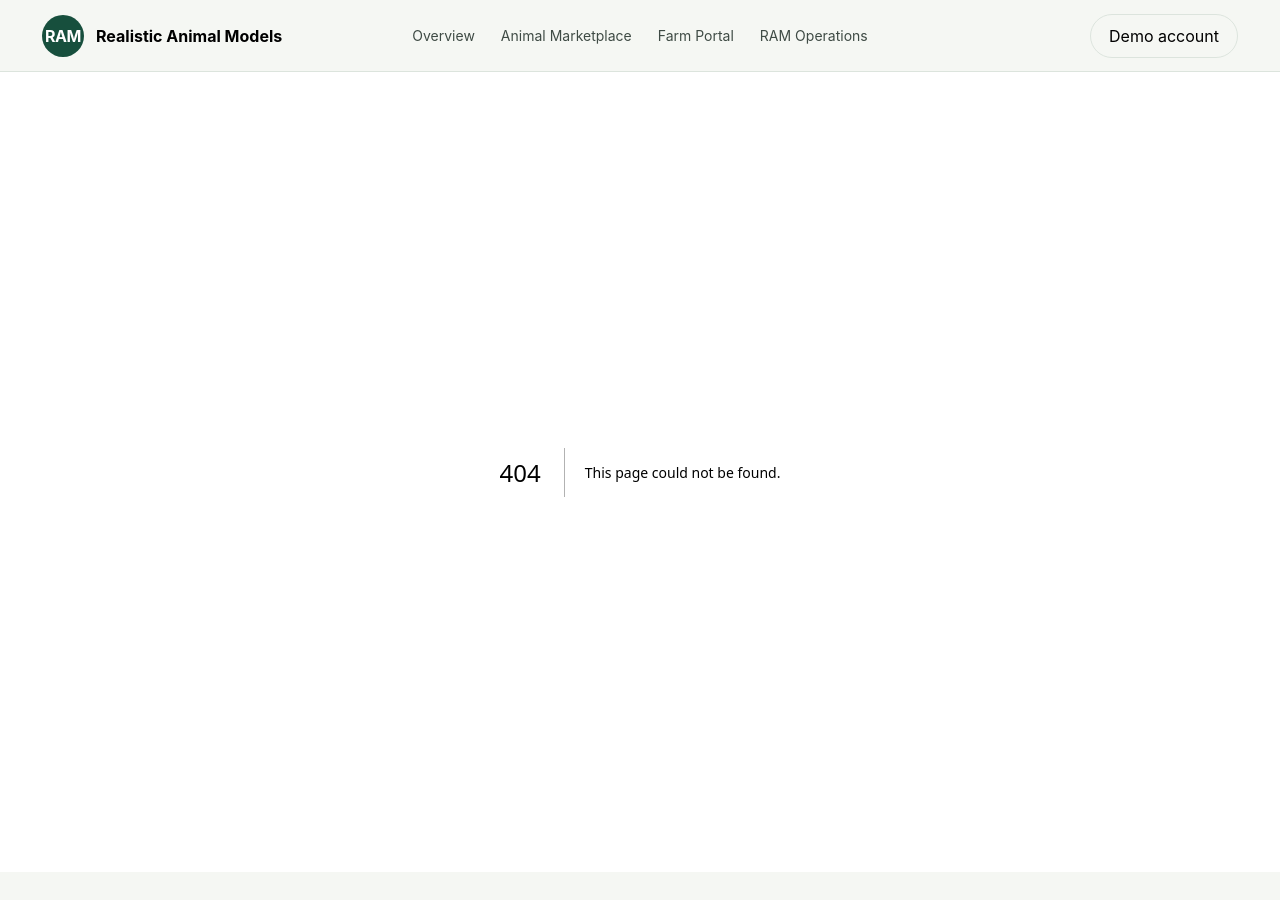
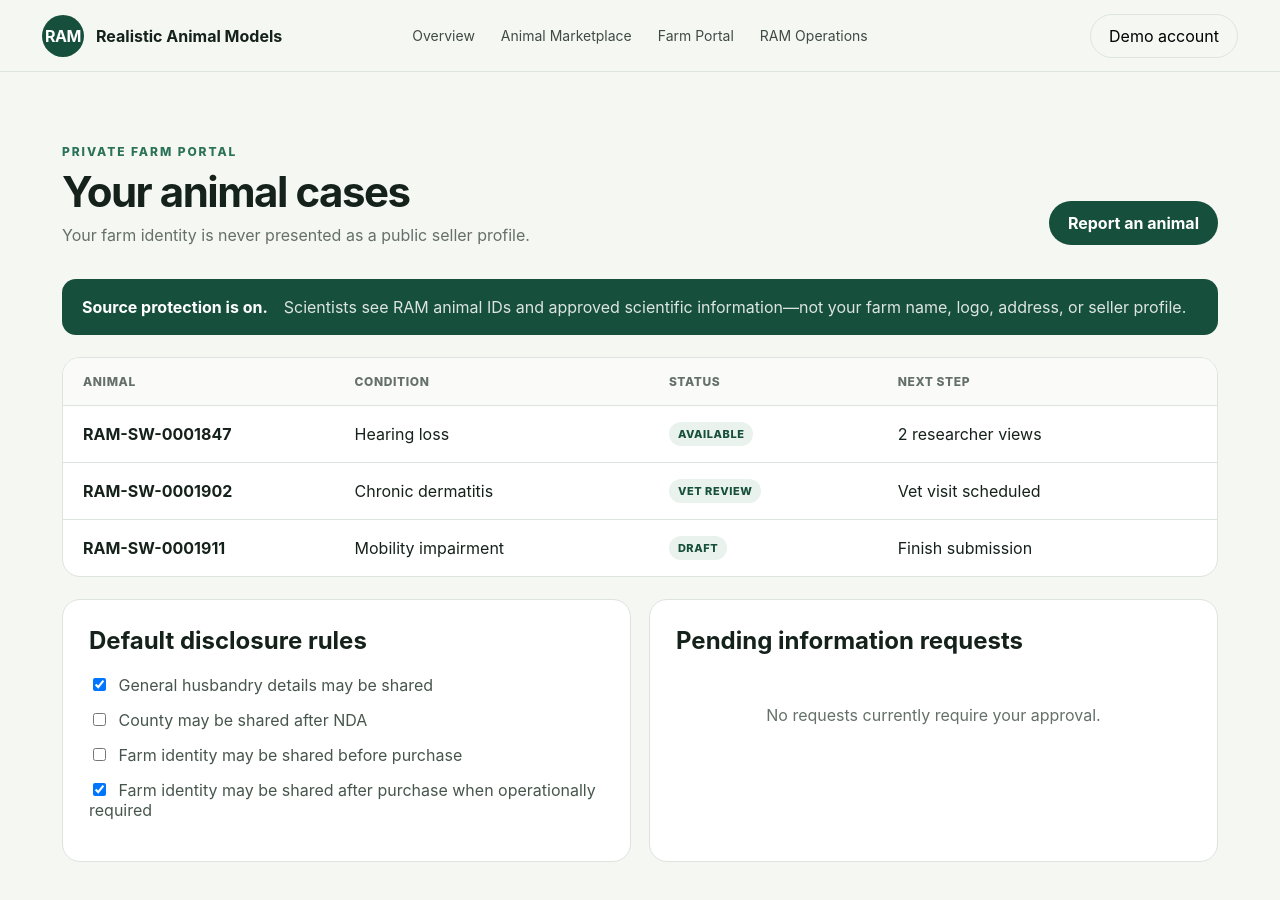
Before and after one commit to neophilism/RAM-Marketplace, a Next.js app: page /farm in a window 1280 px wide. Before the commit this address had no page. Shown: the top 900 px of the page. Before the commit the page ends 872 px from the top, so only its background shows below. Built offline with nearby package versions, Linux system fonts and the light colour scheme.

Commit message:
ui: add private farm case portal

```diff
--- /dev/null
+++ b/app/farm/page.tsx
@@ -0,0 +1,31 @@
+const cases = [
+  { id: "RAM-SW-0001847", condition: "Hearing loss", status: "AVAILABLE", action: "2 researcher views" },
+  { id: "RAM-SW-0001902", condition: "Chronic dermatitis", status: "VET_REVIEW", action: "Vet visit scheduled" },
+  { id: "RAM-SW-0001911", condition: "Mobility impairment", status: "DRAFT", action: "Finish submission" }
+];
+
+export default function FarmPage() {
+  return (
+    <section className="page">
+      <div className="pageHeader">
+        <div><div className="eyebrow">Private farm portal</div><h1>Your animal cases</h1><p>Your farm identity is never presented as a public seller profile.</p></div>
+        <button className="primaryButton" type="button">Report an animal</button>
+      </div>
+      <div className="privacyBanner"><strong>Source protection is on.</strong><span>Scientists see RAM animal IDs and approved scientific information—not your farm name, logo, address, or seller profile.</span></div>
+      <div className="tableCard">
+        <div className="tableRow tableHead"><span>Animal</span><span>Condition</span><span>Status</span><span>Next step</span></div>
+        {cases.map((item) => <div className="tableRow" key={item.id}><strong>{item.id}</strong><span>{item.condition}</span><span className="status">{item.status.replaceAll("_", " ")}</span><span>{item.action}</span></div>)}
+      </div>
+      <div className="detailGrid">
+        <article className="panel">
+          <h2>Default disclosure rules</h2>
+          <label className="checkLine"><input type="checkbox" defaultChecked /> General husbandry details may be shared</label>
+          <label className="checkLine"><input type="checkbox" /> County may be shared after NDA</label>
+          <label className="checkLine"><input type="checkbox" /> Farm identity may be shared before purchase</label>
+          <label className="checkLine"><input type="checkbox" defaultChecked /> Farm identity may be shared after purchase when operationally required</label>
+        </article>
+        <article className="panel"><h2>Pending information requests</h2><p className="emptyState">No requests currently require your approval.</p></article>
+      </div>
+    </section>
+  );
+}
```
